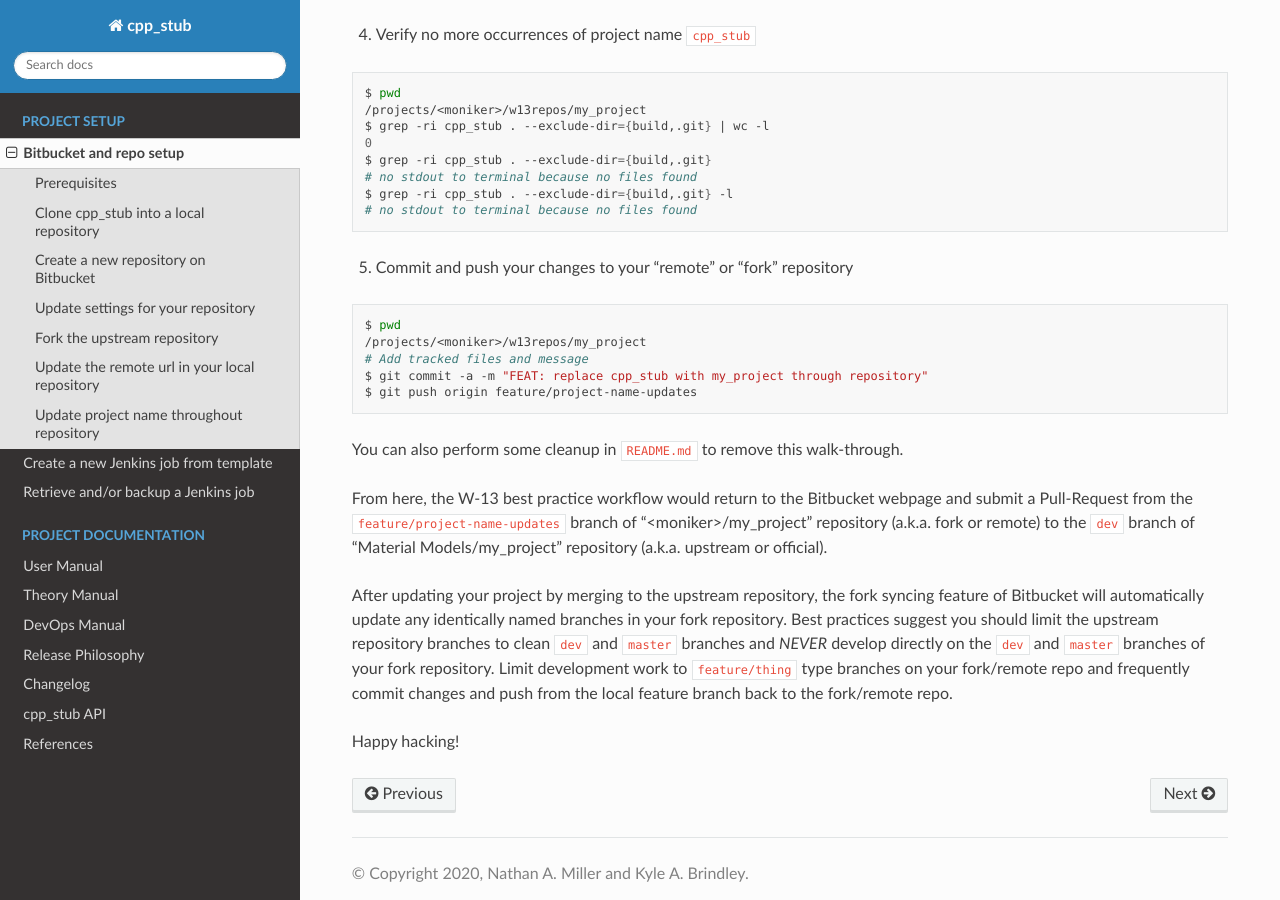
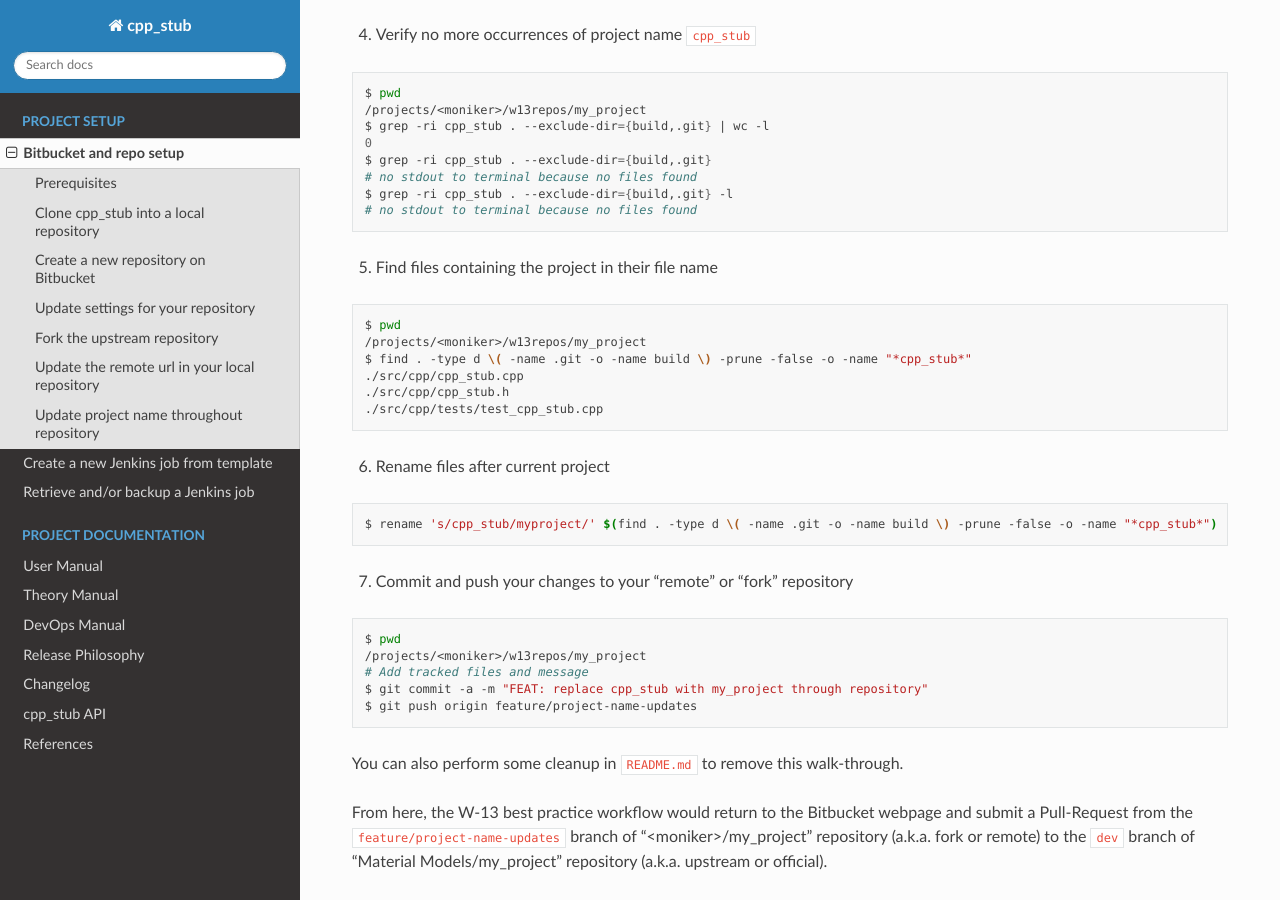
Before and after one commit to lanl/tardigrade-asp, a Sphinx documentation site: the page built from docs/bitbucket_setup.rst, in a window 1280 px wide and 900 px high, scrolled down 4682 px. Built offline with Sphinx 7.4.7 and the Read the Docs theme 2.0.0, drawn with Linux system fonts in a browser that asks for light colours.

Commit message:
FEAT: add convenient bash commands for updating the project file names

```diff
--- a/docs/bitbucket_setup.rst
+++ b/docs/bitbucket_setup.rst
@@ -272,7 +272,24 @@ Update project name throughout repository
    $ grep -ri cpp_stub . --exclude-dir={build,.git} -l
    # no stdout to terminal because no files found
 
-5. Commit and push your changes to your "remote" or "fork" repository
+5. Find files containing the project in their file name
+
+.. code:: bash
+
+   $ pwd
+   /projects/<moniker>/w13repos/my_project
+   $ find . -type d \( -name .git -o -name build \) -prune -false -o -name "*cpp_stub*"
+   ./src/cpp/cpp_stub.cpp
+   ./src/cpp/cpp_stub.h
+   ./src/cpp/tests/test_cpp_stub.cpp
+
+6. Rename files after current project
+
+.. code:: bash
+
+   $ rename 's/cpp_stub/myproject/' $(find . -type d \( -name .git -o -name build \) -prune -false -o -name "*cpp_stub*")
+
+7. Commit and push your changes to your "remote" or "fork" repository
 
 .. code:: bash
 
```
Also changed, not shown: README.md (+14 -1 lines).
